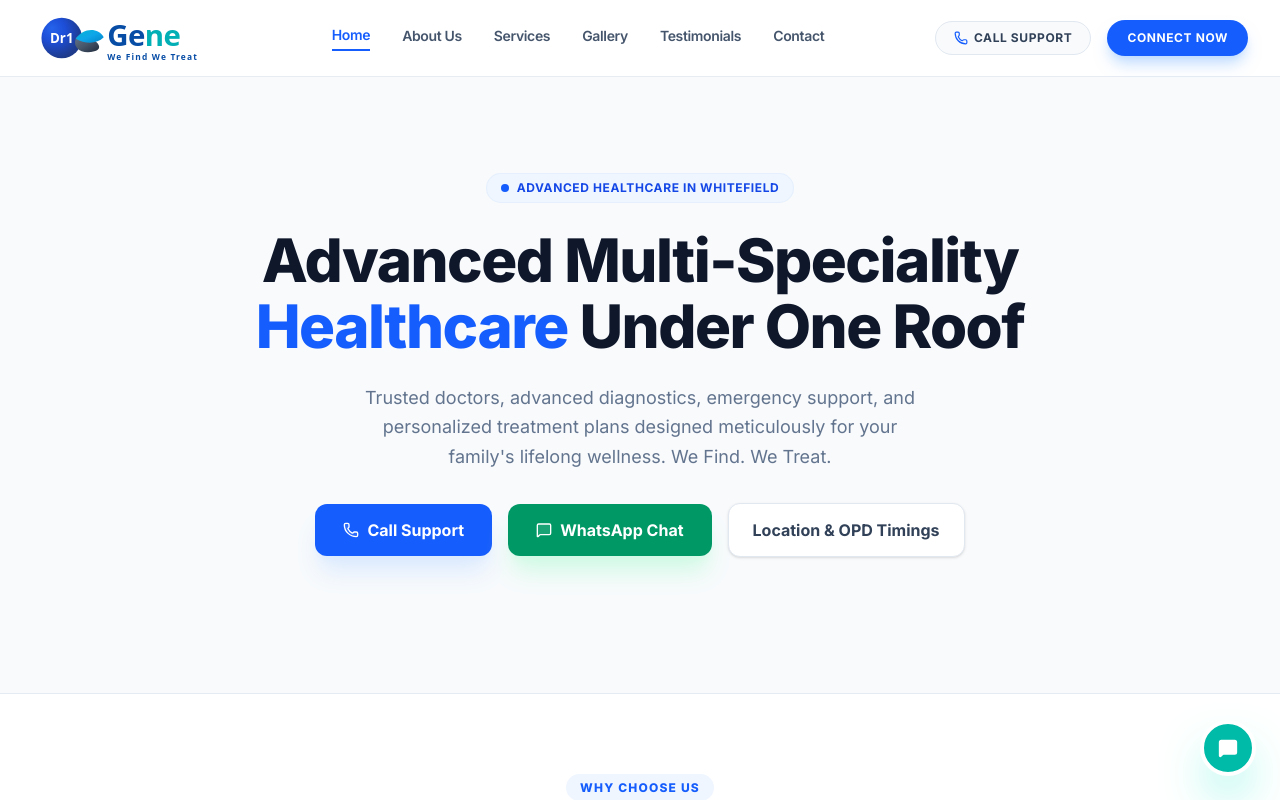
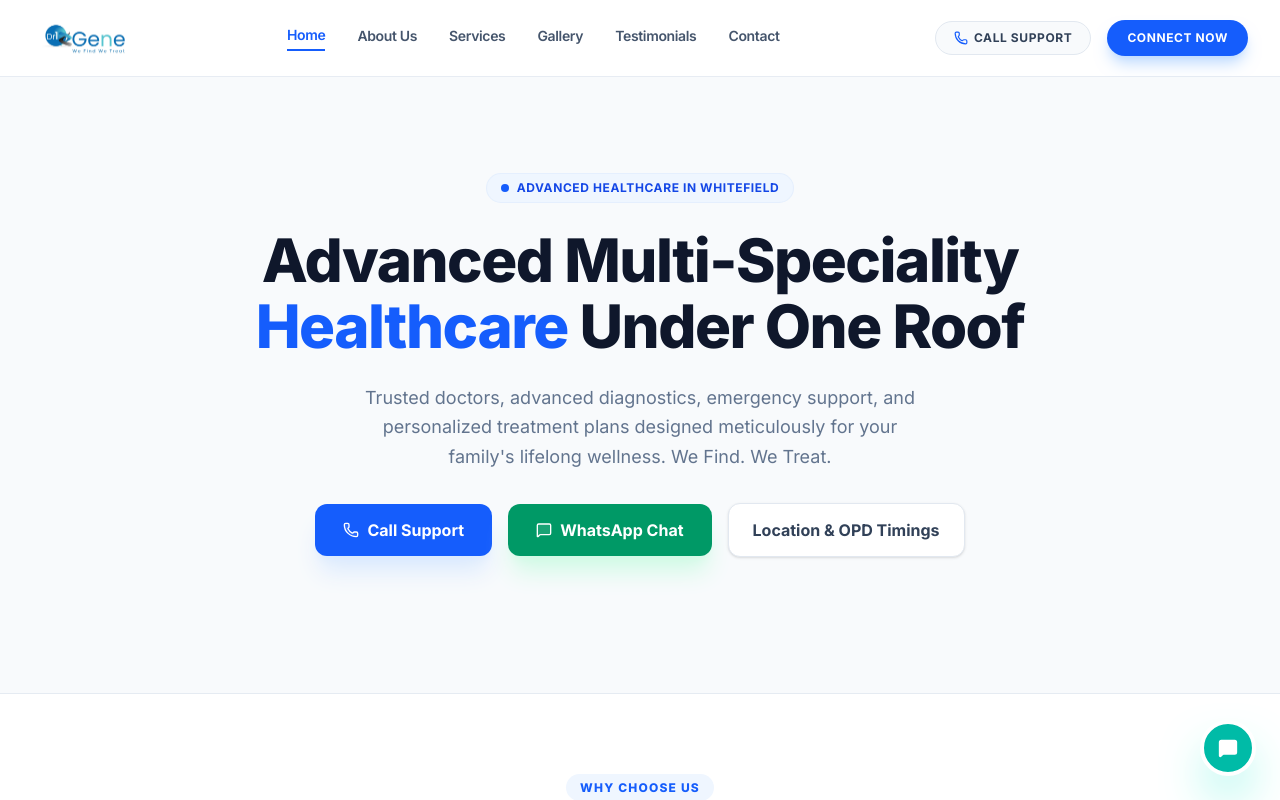
Before and after one commit to Sasankreddynare/Dr1-Gene-hospital-repo, a React (Vite) app: page / in a window 1280 px wide. Shown: the top 800 px of the page. Built offline with nearby package versions, Linux system fonts and the light colour scheme.

Commit message:
feat: replace SVG logo with image asset
Replaced the SVG-based hospital logo with a standard image file and added error handling to manage potential loading failures.

```diff
--- a/src/components/HospitalLogo.tsx
+++ b/src/components/HospitalLogo.tsx
@@ -1,4 +1,4 @@
-import { HOSPITAL_CONTACT } from "../data";
+import { useState } from "react";
 
 interface HospitalLogoProps {
   className?: string;
@@ -7,92 +7,42 @@ interface HospitalLogoProps {
 
 export default function HospitalLogo({ className = "h-14", variant = "dark" }: HospitalLogoProps) {
   const isLight = variant === "light";
+  const [hasError, setHasError] = useState(false);
 
   return (
     <div className={`flex items-center ${className}`}>
-      <svg
-        viewBox="0 0 540 160"
-        className="h-full w-auto select-none"
-        fill="none"
-        xmlns="http://www.w3.org/2000/svg"
-      >
-        <defs>
-          {/* Radial Gradient for the 3D Sphere */}
-          <radialGradient id="sphereGrad" cx="35%" cy="35%" r="65%" fx="25%" fy="25%">
-            <stop offset="0%" stopColor="#2563eb" />
-            <stop offset="45%" stopColor="#1d4ed8" />
-            <stop offset="100%" stopColor="#1e3a8a" />
-          </radialGradient>
-
-          {/* Linear Gradient for the Cyan/Teal Ribbon Curve */}
-          <linearGradient id="cyanRibbon" x1="0%" y1="0%" x2="100%" y2="100%">
-            <stop offset="0%" stopColor="#06b6d4" />
-            <stop offset="50%" stopColor="#0ea5e9" />
-            <stop offset="100%" stopColor="#0284c7" />
-          </linearGradient>
-
-          {/* Linear Gradient for the Dark Grey Ribbon Curve */}
-          <linearGradient id="greyRibbon" x1="0%" y1="0%" x2="100%" y2="100%">
-            <stop offset="0%" stopColor="#64748b" />
-            <stop offset="50%" stopColor="#475569" />
-            <stop offset="100%" stopColor="#1e293b" />
-          </linearGradient>
-        </defs>
-
-        {/* 1. Left Blue Sphere */}
-        <circle cx="85" cy="80" r="58" fill="url(#sphereGrad)" />
-
-        {/* 2. Text "Dr1" inside Sphere */}
-        <text
-          x="85"
-          y="93"
-          fontFamily="system-ui, -apple-system, sans-serif"
-          fontWeight="800"
-          fontSize="38"
-          fill="#ffffff"
-          textAnchor="middle"
-        >
-          Dr1
-        </text>
-
-        {/* 3. Overlapping 3D Ribbon Wave (Light Cyan & Dark Grey) */}
-        {/* Grey Ribbon Layer (Back and under loop) */}
-        <path
-          d="M 125,82 C 115,108 142,128 178,118 C 210,110 180,82 160,80 C 140,78 130,68 125,82 Z"
-          fill="url(#greyRibbon)"
+      {!hasError ? (
+        <img
+          src="/logo.png"
+          alt="Dr1 Gene Hospital Logo"
+          className="h-full w-auto object-contain select-none"
+          referrerPolicy="no-referrer"
+          // If we are in the footer (dark background) and need a light logo, we can apply an elegant filter to make it crisp on dark background
+          style={isLight ? { filter: "brightness(0) invert(1)" } : undefined}
+          onError={(e) => {
+            const img = e.currentTarget;
+            const currentSrc = img.src;
+            if (currentSrc.endsWith("/logo.png")) {
+              img.src = "/logo.jpg";
+            } else if (currentSrc.endsWith("/logo.jpg")) {
+              img.src = "/logo.jpeg";
+            } else if (currentSrc.endsWith("/logo.jpeg")) {
+              img.src = "/logo.svg";
+            } else {
+              setHasError(true);
+            }
+          }}
         />
-        {/* Cyan Ribbon Layer (Front and over loop) */}
-        <path
-          d="M 125,82 C 145,52 188,48 205,78 C 185,98 152,98 125,82 Z"
-          fill="url(#cyanRibbon)"
-        />
-
-        {/* 4. Wordmark "Gene" */}
-        <text
-          x="215"
-          y="104"
-          fontFamily="system-ui, -apple-system, sans-serif"
-          fontWeight="700"
-          fontSize="84"
-          letterSpacing="-0.02em"
-        >
-          <tspan fill={isLight ? "#ffffff" : "#074da6"}>Ge</tspan>
-          <tspan fill="#02afb5">ne</tspan>
-        </text>
-
-        {/* 5. Tagline "We Find We Treat" */}
-        <text
-          x="215"
-          y="142"
-          fontFamily="system-ui, -apple-system, sans-serif"
-          fontWeight="600"
-          fontSize="24"
-          letterSpacing="0.14em"
-          fill={isLight ? "#93c5fd" : "#074da6"}
-        >
-          We Find We Treat
-        </text>
-      </svg>
+      ) : (
+        <div className="flex flex-col text-left">
+          <span className={`font-black text-xl leading-none tracking-tight ${isLight ? "text-white" : "text-[#1160a2]"}`}>
+            Dr1 <span className="text-[#2ebcc5]">Gene</span>
+          </span>
+          <span className={`text-[9px] font-semibold tracking-wider uppercase mt-0.5 ${isLight ? "text-blue-300" : "text-[#1160a2]"}`}>
+            We Find We Treat
+          </span>
+        </div>
+      )}
     </div>
   );
 }
```
Also changed, not shown: public/logo.png (added).
